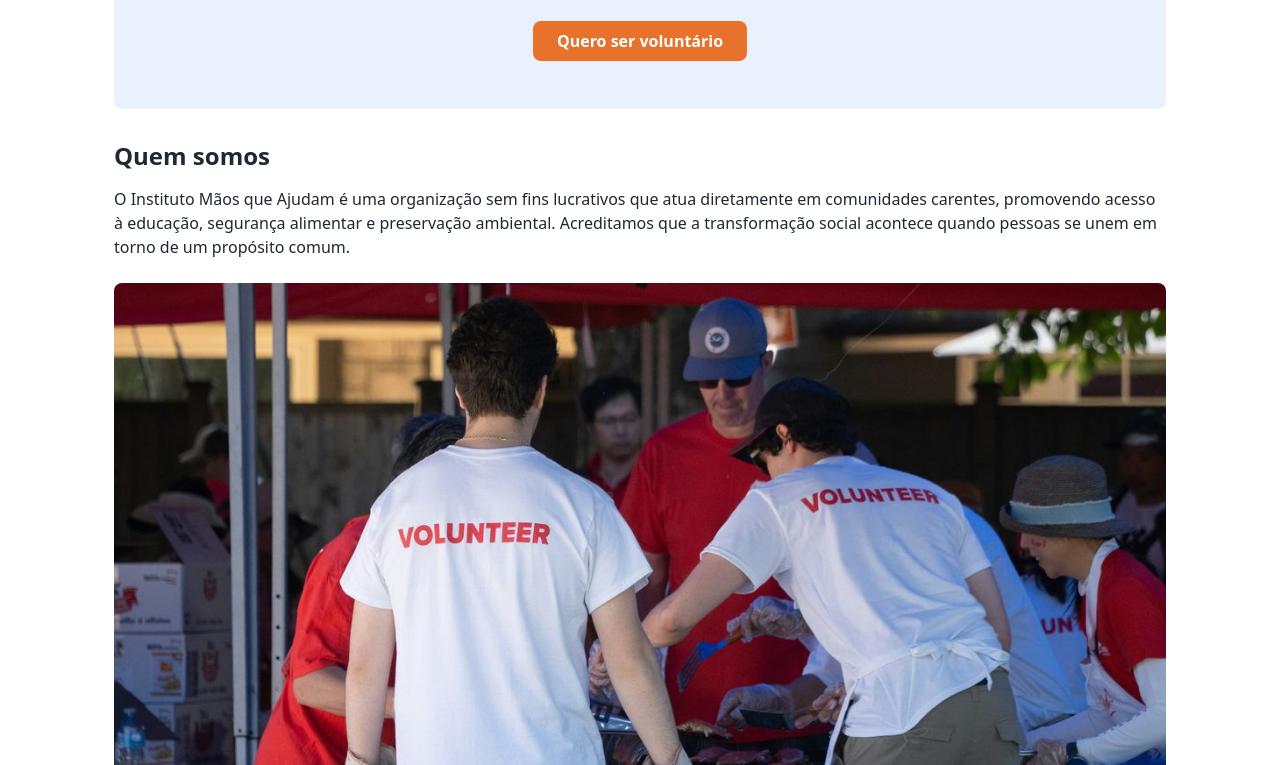
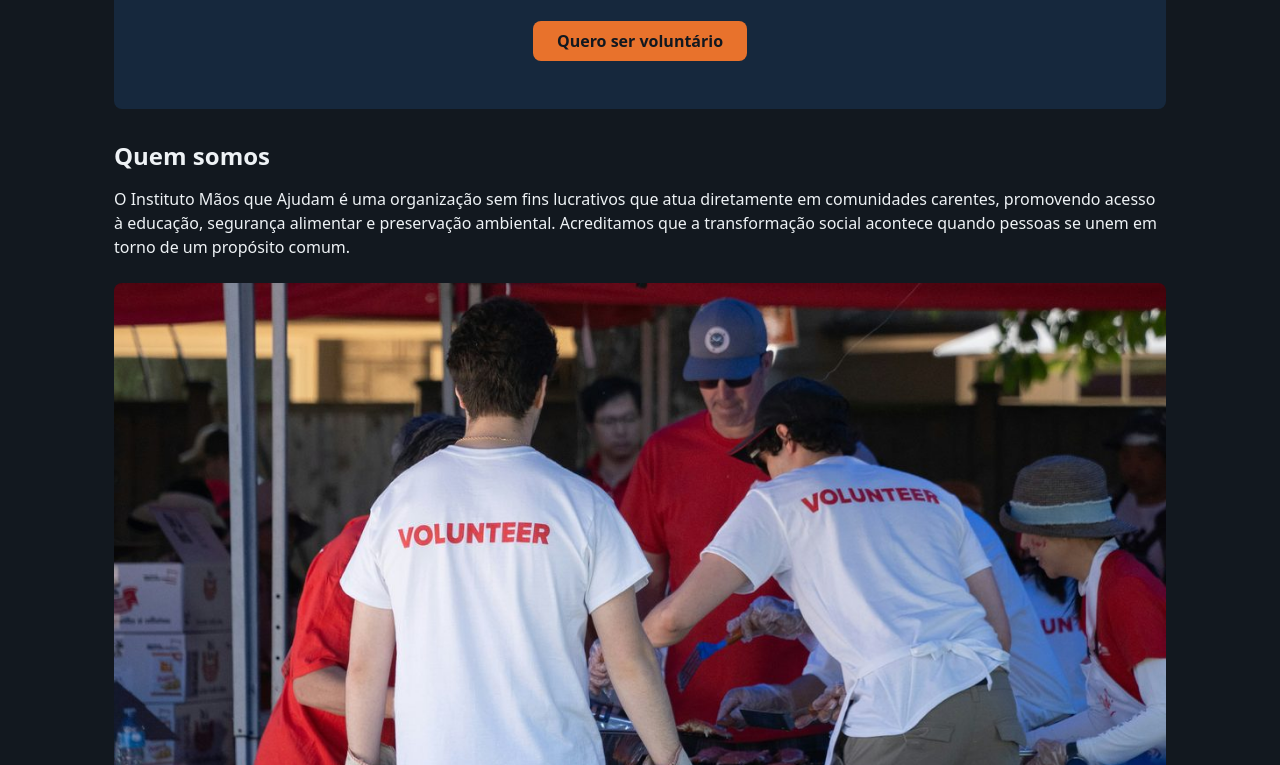
Before and after one commit to engeduardomanhani/projeto-ong-spa, a plain HTML site: page index.html in a window 1280 px wide. Shown: the part 259-1024 px from the top of the page. Drawn offline with Linux system fonts and the dark colour scheme.

Commit message:
feat: adicionar modo escuro, foco visível e ajustar contraste dos botões

```diff
--- a/css/style.css
+++ b/css/style.css
@@ -766,3 +766,41 @@ fieldset.tem-erro {
   background: #fdeceb;
   color: var(--cor-erro);
 }
+
+/* ---------- Acessibilidade: foco visível ---------- */
+a:focus-visible,
+button:focus-visible {
+  outline: 3px solid var(--cor-primaria);
+  outline-offset: 2px;
+}
+
+/* ---------- Contraste: laranja mais escuro no tema claro ---------- */
+/* Branco sobre #e8722c dava 3,05:1; com #b5501a dá 5,09:1 */
+:root {
+  --cor-secundaria: #b5501a;
+  --cor-secundaria-escura: #a94a14;
+}
+
+/* ---------- Modo escuro: segue a preferência do sistema ---------- */
+@media (prefers-color-scheme: dark) {
+  :root {
+    color-scheme: dark;
+    --cor-primaria: #6db3ff;
+    --cor-primaria-escura: #9cc9ff;
+    --cor-primaria-clara: #16283d;
+    --cor-secundaria: #e8722c;
+    --cor-secundaria-escura: #f08a4b;
+    --cor-secundaria-clara: #3a2415;
+    --cor-sucesso: #5fd38a;
+    --cor-sucesso-clara: #12301d;
+    --cor-erro: #ff8a80;
+    --cor-neutro-900: #eef2f5;
+    --cor-neutro-700: #b8c2cc;
+    --cor-neutro-400: #8a97a3;
+    --cor-neutro-200: #3a4652;
+    --cor-neutro-100: #1c242d;
+    --cor-neutro-000: #12181f;
+  }
+
+  .mensagem-sucesso.mensagem-erro { background: #3a1613; }
+}
```
